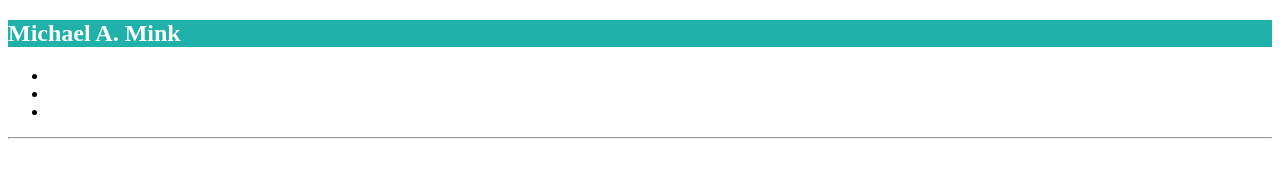
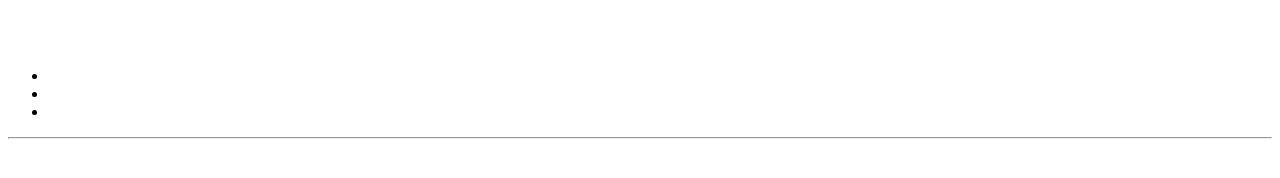
Before and after one commit to cermqm/PortfolioV2, a plain HTML site: page navbar.html in a window 1280 px wide. Drawn offline with Linux system fonts and the light colour scheme.

Commit message:
styling headers again

```diff
--- a/navbar.html
+++ b/navbar.html
@@ -13,7 +13,7 @@
         <!-- Stack the columns on mobile by making one full-width and the other half-width -->
         <div class="row">
             <div class="col-lg-6 col-md-6 col-sm-12 col-xs-12">
-                <h2 style="background-color:lightseagreen; color: white"><span>Michael A. Mink</span></h2>
+                <h2 style=" color: white"><span>Michael A. Mink</span></h2>
             </div>
             <nav class="navcenter">
                 <nav class="navbar navbar-expand-xl navbar-light">
```
